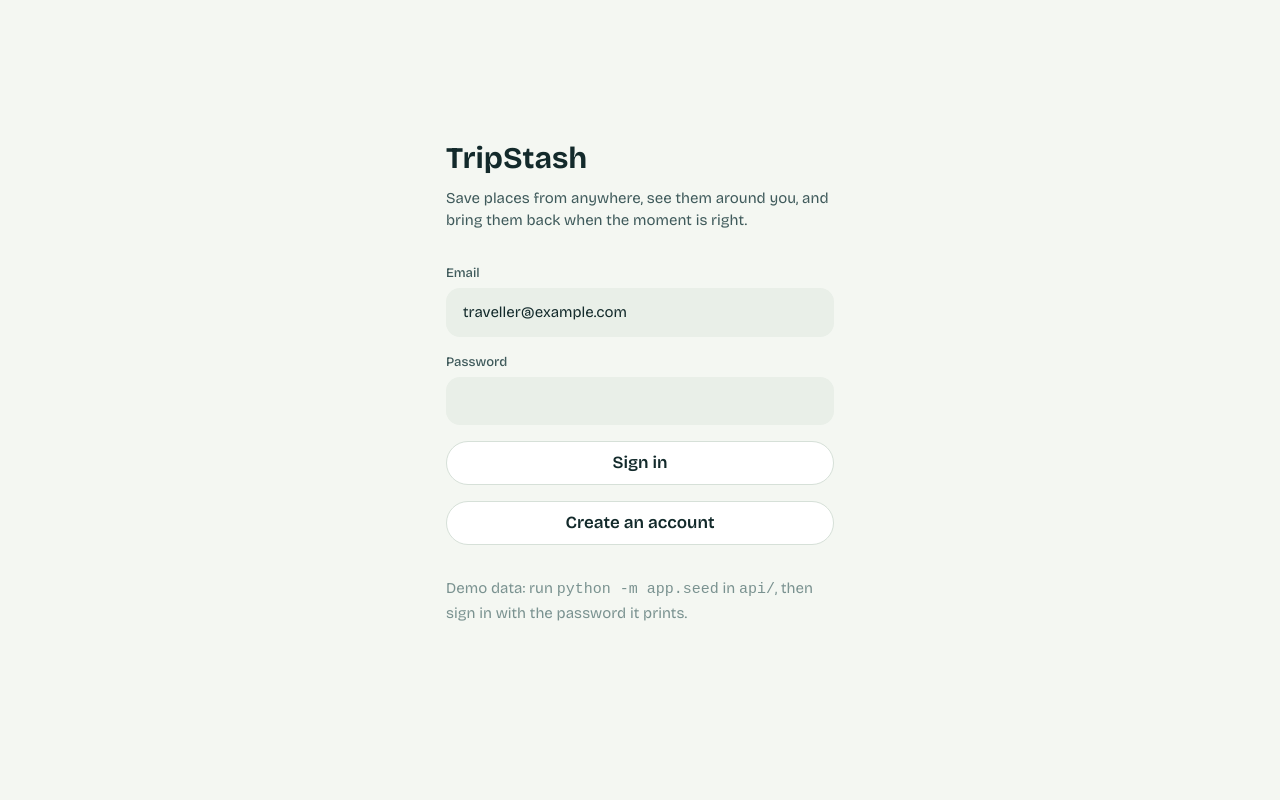
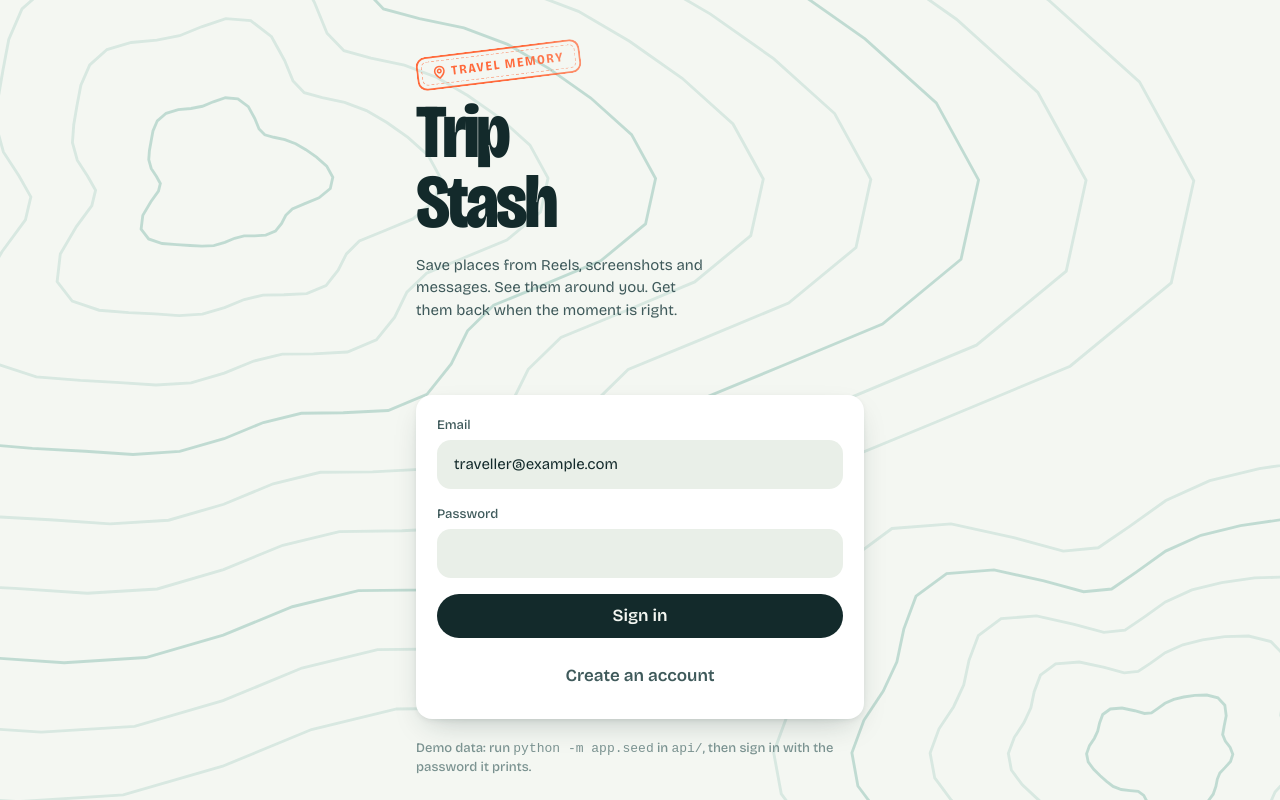
Before and after one commit to yuvst-062003/TripStash, a React (Vite) app in the folder web/: page / in a window 1280 px wide. Built offline with nearby package versions, Linux system fonts and the light colour scheme.

Commit message:
feat(web): Stamped login and new-trip screens with contour backdrop
Co-Authored-By: Claude Opus 5 (1M context) <noreply@anthropic.com>

```diff
--- /dev/null
+++ b/web/src/components/Contours.tsx
@@ -0,0 +1,55 @@
+import { useMemo } from 'react'
+import { motion } from 'motion/react'
+import { useMotionPrefs } from '../lib/motion'
+
+/**
+ * Topographic contour lines, drawn once from a seeded noise walk so they
+ * look like a real map rather than concentric circles, then drifted very
+ * slowly. Decorative, so hidden from assistive tech and frozen under
+ * reduced motion.
+ */
+function ring(cx: number, cy: number, r: number, seed: number): string {
+  const points: string[] = []
+  const n = 48
+  for (let i = 0; i <= n; i += 1) {
+    const t = (i / n) * Math.PI * 2
+    const wobble =
+      1 +
+      0.16 * Math.sin(t * 3 + seed) +
+      0.09 * Math.sin(t * 5 + seed * 1.7) +
+      0.05 * Math.sin(t * 8 + seed * 0.4)
+    const x = cx + Math.cos(t) * r * wobble
+    const y = cy + Math.sin(t) * r * wobble * 0.82
+    points.push(`${x.toFixed(1)} ${y.toFixed(1)}`)
+  }
+  return `M ${points.join(' L ')} Z`
+}
+
+export default function Contours() {
+  const { reduced } = useMotionPrefs()
+  const paths = useMemo(() => {
+    const out: string[] = []
+    // Two hills, one large and one small, like a headland and an island.
+    for (let i = 1; i <= 9; i += 1) out.push(ring(300, 340, i * 42, 1.3))
+    for (let i = 1; i <= 5; i += 1) out.push(ring(760, 620, i * 34, 4.1))
+    return out
+  }, [])
+
+  return (
+    <div className="contours" aria-hidden>
+      <motion.svg
+        viewBox="0 0 1000 900"
+        fill="none"
+        stroke="currentColor"
+        strokeWidth="1.4"
+        preserveAspectRatio="xMidYMid slice"
+        animate={reduced ? undefined : { x: [0, -40, 0], y: [0, 24, 0], rotate: [0, 1.5, 0] }}
+        transition={{ duration: 40, repeat: Infinity, ease: 'easeInOut' }}
+      >
+        {paths.map((d, index) => (
+          <path key={index} d={d} strokeOpacity={index % 3 === 0 ? 1 : 0.55} />
+        ))}
+      </motion.svg>
+    </div>
+  )
+}
--- a/web/src/pages/Login.tsx
+++ b/web/src/pages/Login.tsx
@@ -1,6 +1,11 @@
 import { useState } from 'react'
+import { motion } from 'motion/react'
 import { ApiError, api, token } from '../lib/api'
+import { useMotionPrefs } from '../lib/motion'
+import Contours from '../components/Contours'
+import { Stamp } from '../components/Stamp'
 import { Note } from '../components/ui'
+import { MapPin } from '../components/icons'
 
 export default function Login({ onAuthenticated }: { onAuthenticated: () => void }) {
   const [mode, setMode] = useState<'login' | 'register'>('login')
@@ -8,6 +13,7 @@ export default function Login({ onAuthenticated }: { onAuthenticated: () => void
   const [password, setPassword] = useState('')
   const [error, setError] = useState<string | null>(null)
   const [busy, setBusy] = useState(false)
+  const { reduced, spring } = useMotionPrefs()
 
   async function submit(event: React.FormEvent) {
     event.preventDefault()
@@ -26,24 +32,54 @@ export default function Login({ onAuthenticated }: { onAuthenticated: () => void
   }
 
   return (
+    <div style={{ position: 'relative', minHeight: '100dvh', overflow: 'hidden' }}>
+      <Contours />
+
       <div
         className="pad"
         style={{
+          position: 'relative',
+          zIndex: 1,
           minHeight: '100dvh',
-        maxWidth: 420,
+          maxWidth: 480,
           margin: '0 auto',
           display: 'flex',
           flexDirection: 'column',
-        justifyContent: 'center',
-        paddingBottom: 'var(--s-10)',
+          justifyContent: 'flex-end',
+          paddingTop: 'calc(var(--s-12) + env(safe-area-inset-top))',
+          paddingBottom: 'calc(var(--s-6) + env(safe-area-inset-bottom))',
         }}
       >
-      <h1 className="t-xl">TripStash</h1>
-      <p className="t dim" style={{ marginTop: 6 }}>
-        Save places from anywhere, see them around you, and bring them back when the moment is right.
+        <motion.div
+          initial={reduced ? false : { opacity: 0, y: 16 }}
+          animate={{ opacity: 1, y: 0 }}
+          transition={spring}
+          style={{ marginBottom: 'auto' }}
+        >
+          <div style={{ marginBottom: 'var(--s-4)' }}>
+            <Stamp tone="coral" size="lg" Icon={MapPin} rotate={-7}>
+              Travel memory
+            </Stamp>
+          </div>
+          <h1 className="t-display--lg" style={{ fontSize: 'clamp(3.25rem, 17vw, 4.75rem)' }}>
+            Trip
+            <br />
+            Stash
+          </h1>
+          <p className="t dim" style={{ marginTop: 'var(--s-4)', maxWidth: '30ch' }}>
+            Save places from Reels, screenshots and messages. See them around you. Get them back
+            when the moment is right.
           </p>
+        </motion.div>
 
-      <form className="stack-4" onSubmit={submit} style={{ marginTop: 'var(--s-8)' }}>
+        <motion.form
+          className="card card--raised stack-4"
+          onSubmit={submit}
+          initial={reduced ? false : { opacity: 0, y: 24 }}
+          animate={{ opacity: 1, y: 0 }}
+          transition={{ ...spring, delay: reduced ? 0 : 0.08 }}
+          style={{ marginTop: 'var(--s-8)', padding: 'var(--s-5)' }}
+        >
           <label className="field">
             <span>Email</span>
             <input
@@ -67,18 +103,23 @@ export default function Login({ onAuthenticated }: { onAuthenticated: () => void
               autoComplete={mode === 'login' ? 'current-password' : 'new-password'}
               onChange={(event) => setPassword(event.target.value)}
             />
-          {mode === 'register' && <span className="t-sm dimmer">At least 10 characters.</span>}
+            {mode === 'register' && <span className="t-small dimmer">At least 10 characters.</span>}
           </label>
 
           {error && <Note tone="danger">{error}</Note>}
 
-        <button className="btn btn--accent btn--block" disabled={busy} type="submit">
+          <motion.button
+            className="btn btn--ink btn--block"
+            disabled={busy}
+            type="submit"
+            whileTap={{ scale: 0.98 }}
+          >
             {busy ? 'Working…' : mode === 'login' ? 'Sign in' : 'Create account'}
-        </button>
+          </motion.button>
 
           <button
             type="button"
-          className="btn btn--plain btn--block"
+            className="btn btn--ghost btn--block"
             onClick={() => {
               setMode(mode === 'login' ? 'register' : 'login')
               setError(null)
@@ -86,12 +127,13 @@ export default function Login({ onAuthenticated }: { onAuthenticated: () => void
           >
             {mode === 'login' ? 'Create an account' : 'I already have an account'}
           </button>
-      </form>
+        </motion.form>
 
-      <p className="t-sm dimmer" style={{ marginTop: 'var(--s-8)' }}>
+        <p className="t-small dimmer" style={{ marginTop: 'var(--s-5)' }}>
           Demo data: run <code>python -m app.seed</code> in <code>api/</code>, then sign in with the
           password it prints.
         </p>
       </div>
+    </div>
   )
 }
--- a/web/src/pages/NewTrip.tsx
+++ b/web/src/pages/NewTrip.tsx
@@ -1,6 +1,11 @@
 import { useState } from 'react'
+import { motion } from 'motion/react'
 import { ApiError, api } from '../lib/api'
+import { useMotionPrefs } from '../lib/motion'
+import Contours from '../components/Contours'
+import { Stamp } from '../components/Stamp'
 import { Note } from '../components/ui'
+import { Compass } from '../components/icons'
 
 export default function NewTrip({
   onCreated,
@@ -16,6 +21,7 @@ export default function NewTrip({
   const [end, setEnd] = useState('')
   const [error, setError] = useState<string | null>(null)
   const [busy, setBusy] = useState(false)
+  const { reduced, spring } = useMotionPrefs()
 
   async function submit(event: React.FormEvent) {
     event.preventDefault()
@@ -38,14 +44,44 @@ export default function NewTrip({
   }
 
   return (
-    <div className="pad" style={{ maxWidth: 440, margin: '0 auto', paddingTop: 'var(--s-10)' }}>
-      <h1 className="t-xl">Start a trip</h1>
-      <p className="t dim" style={{ marginTop: 6 }}>
-        Dates are optional — a flexible route is the point. Add stops later without committing to
-        exact days.
+    <div style={{ position: 'relative', minHeight: '100dvh', overflow: 'hidden' }}>
+      <Contours />
+      <div
+        className="pad"
+        style={{
+          position: 'relative',
+          zIndex: 1,
+          maxWidth: 480,
+          margin: '0 auto',
+          paddingTop: 'calc(var(--s-12) + env(safe-area-inset-top))',
+          paddingBottom: 'var(--s-10)',
+        }}
+      >
+        <motion.div
+          initial={reduced ? false : { opacity: 0, y: 16 }}
+          animate={{ opacity: 1, y: 0 }}
+          transition={spring}
+        >
+          <Stamp tone="teal" size="lg" Icon={Compass} rotate={-6}>
+            New trip
+          </Stamp>
+          <h1 className="t-display" style={{ marginTop: 'var(--s-4)' }}>
+            Where to?
+          </h1>
+          <p className="t dim" style={{ marginTop: 'var(--s-3)', maxWidth: '32ch' }}>
+            Dates are optional — a flexible route is the point. Add stops later without committing
+            to exact days.
           </p>
+        </motion.div>
 
-      <form className="stack-4" onSubmit={submit} style={{ marginTop: 'var(--s-6)' }}>
+        <motion.form
+          className="card card--raised stack-4"
+          onSubmit={submit}
+          initial={reduced ? false : { opacity: 0, y: 24 }}
+          animate={{ opacity: 1, y: 0 }}
+          transition={{ ...spring, delay: reduced ? 0 : 0.08 }}
+          style={{ marginTop: 'var(--s-6)', padding: 'var(--s-5)' }}
+        >
           <label className="field">
             <span>Trip name</span>
             <input
@@ -92,14 +128,15 @@ export default function NewTrip({
 
           {error && <Note tone="danger">{error}</Note>}
 
-        <button className="btn btn--accent btn--block" type="submit" disabled={busy || !name.trim()}>
+          <button className="btn btn--ink btn--block" type="submit" disabled={busy || !name.trim()}>
             {busy ? 'Creating…' : 'Create trip'}
           </button>
-      </form>
+        </motion.form>
 
-      <button className="btn btn--plain btn--block" style={{ marginTop: 'var(--s-5)' }} onClick={onSignOut}>
+        <button className="btn btn--ghost btn--block" style={{ marginTop: 'var(--s-5)' }} onClick={onSignOut}>
           Sign out
         </button>
       </div>
+    </div>
   )
 }
```
Lines whose indentation alone changed are shown as unchanged.
